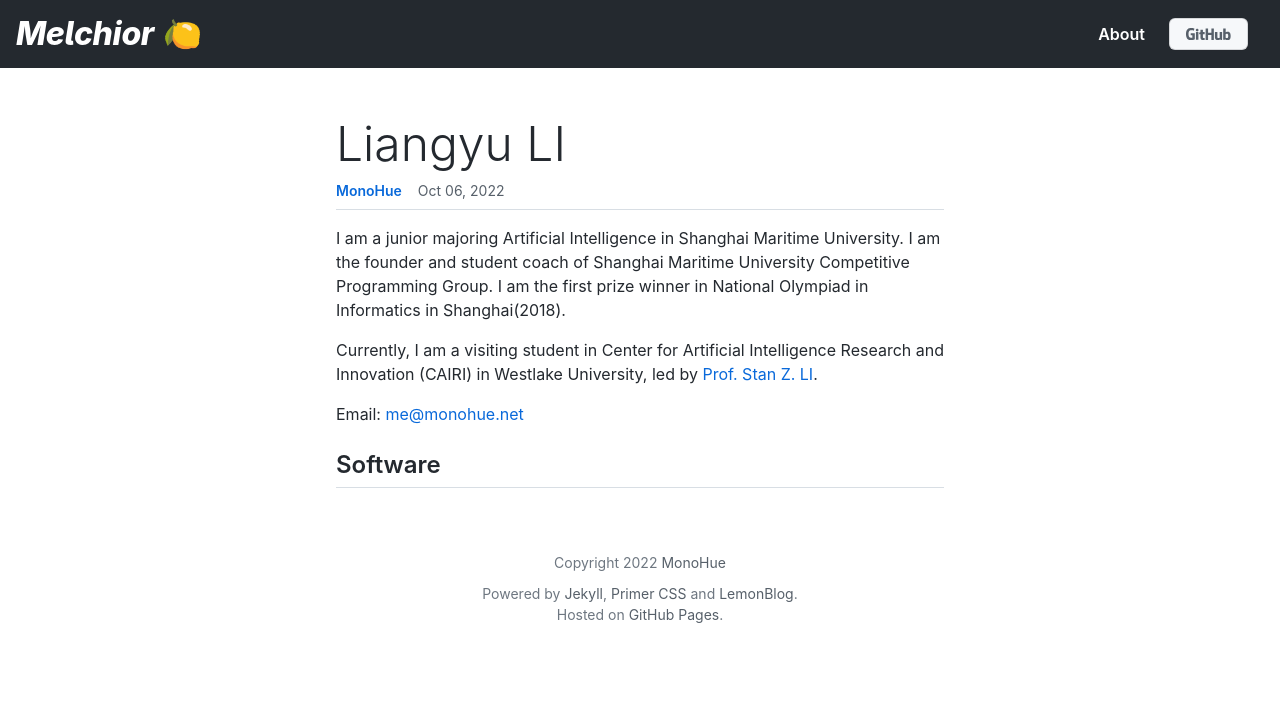
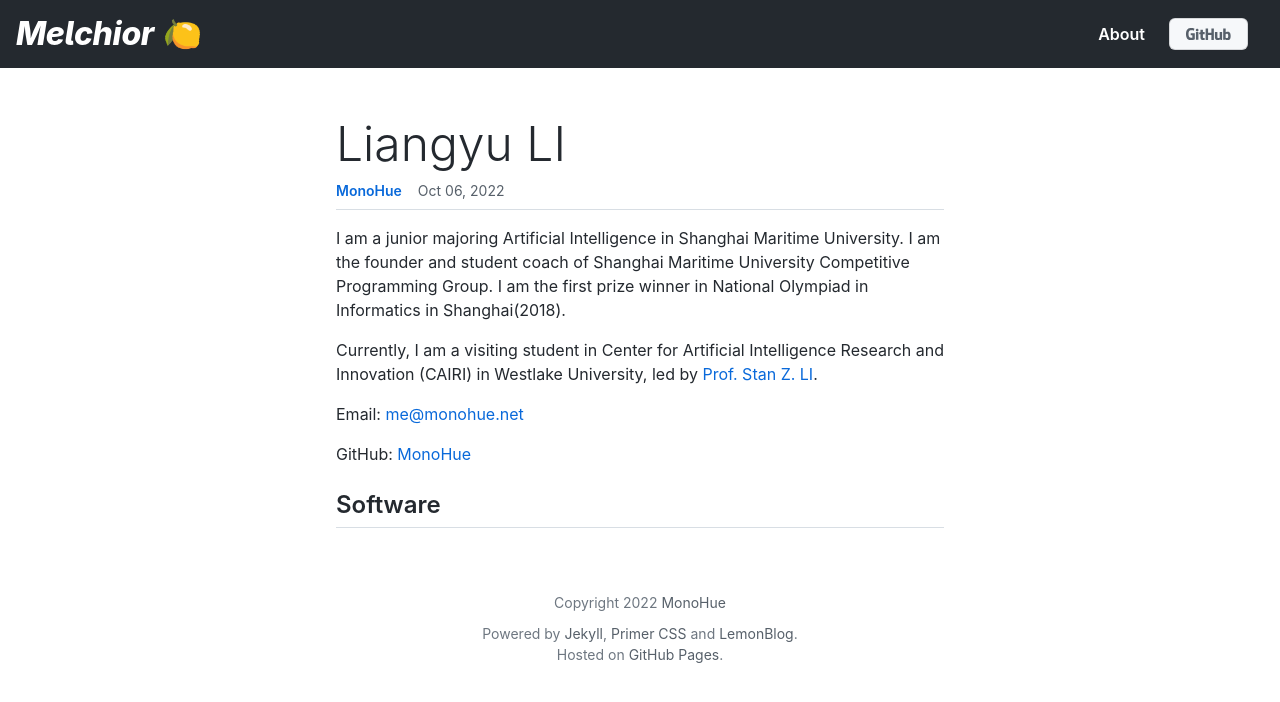
Before and after one commit to MonoHue/Melchior, a Jekyll site: the page built from docs/_posts/2022-10-06-monohue.md, in a window 1280 px wide. Shown: the top 702 px of the page. Built offline with Jekyll 4.4.1, drawn with Linux system fonts in a browser that asks for light colours.

Commit message:
Update 2022-10-06-monohue.md

```diff
--- a/docs/_posts/2022-10-06-monohue.md
+++ b/docs/_posts/2022-10-06-monohue.md
@@ -13,4 +13,6 @@ Currently, I am a visiting student in Center for Artificial Intelligence Researc
 
 Email: [me@monohue.net](mailto:me@monohue.net)
 
+GitHub: [MonoHue](https://github.com/MonoHue)
+
 ## Software
```
